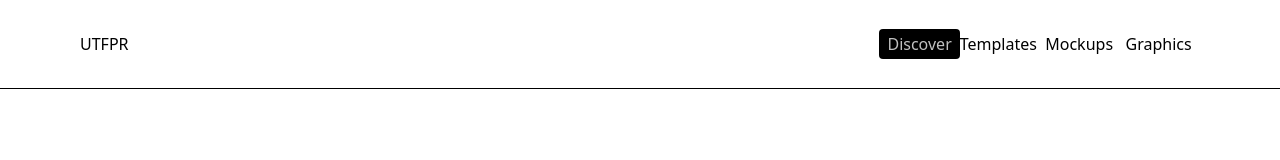
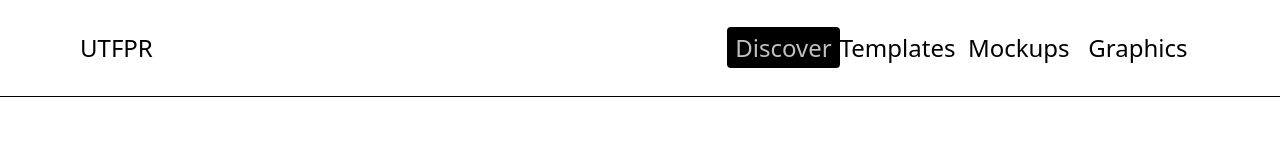
Before and after one commit to JulianeAdamy/siteutfpr, a Next.js app: page / in a window 1280 px wide. Shown: the top 160 px of the page. Built offline with nearby package versions, Linux system fonts and the light colour scheme.

Commit message:
fix: tama

```diff
--- a/app/components/Header.tsx
+++ b/app/components/Header.tsx
@@ -1,6 +1,6 @@
 export default function Header() {
     return (
-        <header className="text-center text-black py-8 px-20 border-b border-[#000000] md:flex itens-center justify-between">
+        <header className="text-center text-black text-2xl py-8 px-20 border-b border-[#000000] md:flex itens-center justify-between">
             <h4>UTFPR</h4>
             <nav>
                 <a
@@ -9,13 +9,13 @@ export default function Header() {
                 >
                     Discover
                 </a>
-                <a className="space-x-4 hover:text-[#C0C0C0]" href="#cursos">
+                <a className="space-x-12 hover:text-[#C0C0C0]" href="#cursos">
                     Templates &nbsp;
                 </a>
-                <a className="space-x-4 hover:text-[#C0C0C0]" href="#contato">
+                <a className="space-x-12 hover:text-[#C0C0C0]" href="#contato">
                     Mockups &nbsp;{" "}
                 </a>
-                <a className="space-x-4 hover:text-[#C0C0C0]" href="#">
+                <a className="space-x-12 hover:text-[#C0C0C0]" href="#">
                     Graphics &nbsp;
                 </a>
             </nav>
```
